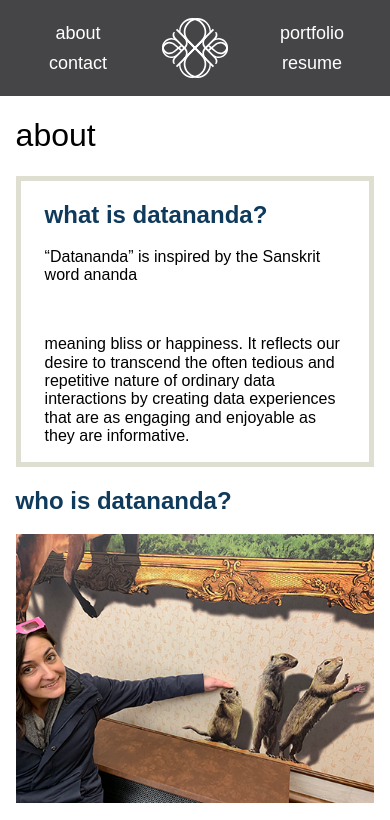
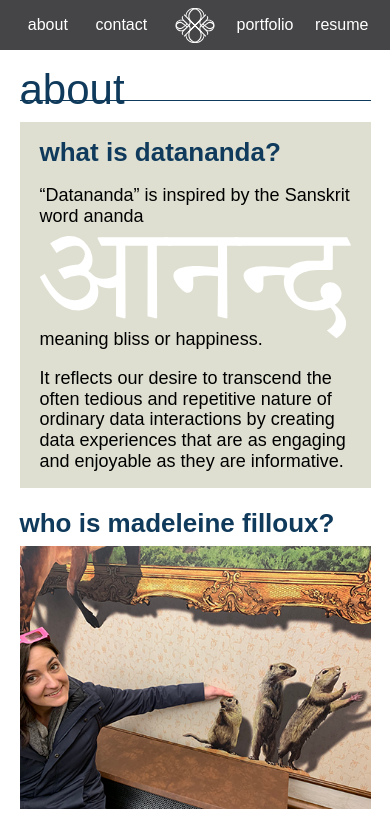
Before and after one commit to datananda/datananda.github.io, a plain HTML site: page about.html in a window 390 px wide. Shown: the top 820 px of the page. Drawn offline with Linux system fonts and the light colour scheme; a web font is replaced by a local one.

Commit message:
clean up about page mobile view styling

```diff
--- a/about.html
+++ b/about.html
@@ -40,7 +40,7 @@
     <main>
         <h1>about</h1>
         <article>
-            <h2>who is datananda?</h2>
+            <h2>who is madeleine filloux?</h2>
             <picture>
                 <!-- <source media="(max-width: 799px)" srcset="elva-480w-close-portrait.jpg">
                 <source media="(min-width: 800px)" srcset="elva-800w.jpg"> -->
@@ -68,22 +68,23 @@
         </article>
         <aside>
             <h2>what is datananda?</h2>
-            <p>“Datananda” is inspired by the Sanskrit word ananda</p>
-            <img src="" alt="">
-            <p>meaning bliss or happiness. It reflects our desire to transcend the often tedious and repetitive nature
+            <p>“Datananda” is inspired by the Sanskrit word ananda
+                <img src="./assets/images/ananda.svg" alt="the sanskrit script for ananda">
+                meaning bliss or happiness.</p>
+            <p>It reflects our desire to transcend the often tedious and repetitive nature
                 of ordinary data interactions by creating data experiences that are as engaging and enjoyable as they
                 are informative.</p>
         </aside>
     </main>
-    <!-- <footer>
+    <footer>
         <a href="mailto:madeleine@datananda.com"><i class="far fa-envelope fa-fw"></i></a>
         <a target="_blank" href="https://github.com/datananda"><i class="fab fa-github fa-fw"></i></a>
         <a target="_blank" href="https://www.linkedin.com/in/datananda/"><i class="fab fa-linkedin-in fa-fw"></i></a>
-        <a target="_blank" href="https://www.pinterest.com/datananda/"><i class="fab fa-pinterest-p fa-fw"></i></a>
+        <!-- <a target="_blank" href="https://www.pinterest.com/datananda/"><i class="fab fa-pinterest-p fa-fw"></i></a>
         <a target="_blank" href="https://medium.com/@datananda"><i class="fab fa-medium-m fa-fw"></i></a>
         <a target="_blank" href="https://www.instagram.com/datananda/"><i class="fab fa-instagram fa-fw"></i></a>
-        <a target="_blank" href="https://www.behance.net/datananda/"><i class="fab fa-behance fa-fw"></i></a>
-    </footer> -->
+        <a target="_blank" href="https://www.behance.net/datananda/"><i class="fab fa-behance fa-fw"></i></a> -->
+    </footer>
     <script> </script>
 </body>
 
--- a/assets/stylesheets/styles.css
+++ b/assets/stylesheets/styles.css
@@ -21,15 +21,16 @@ nav {
 
 nav ul {
     display: flex;
-    flex-flow: column wrap;
+    flex-flow: row wrap;
+    justify-content: space-evenly;
     padding: 0;
-    width: 40%;
+    width: calc((100vw - 2.5em) / 2);
     list-style: none;
-    font-size: 18px;
+    font-size: 1em;
 }
 
 .nav-logo {
-    width: 20%;
+    width: 2.5em;
 }
 
 nav a {
@@ -37,34 +38,38 @@ nav a {
     color: white;
     display: flex;
     align-items: center;
-    justify-content: center;
-}
-
-nav ul a {
-    height: 30px;
 }
 
 nav img {
-    height: 60px;
+    height: 2.1875em;
 }
 
 main {
-    width: 92%;
-    margin-left: 4%;
+    width: 90%;
+    margin-left: 5%;
     display: grid;
     grid-template-areas:
         "h1"
         "aside"
-        "article";
+        "article"
+        "footer";
 }
 
 h1 {
     grid-area: h1;
+    font-weight: 200;
+    color: #0F3A5B;
+    font-size: 2.625em;
+    border-bottom: 1px solid #0F3A5B;
+    line-height: 0.5em;
+    margin-bottom: 0.5em;
 }
 
 h2 {
     font-weight: 600;
     color: #0F3A5B;
+    font-size: 1.625em;
+    margin-bottom: 0.25em;
 }
 
 article {
@@ -73,16 +78,47 @@ article {
 
 aside {
     grid-area: aside;
-    border: 5px solid #DEDFD0;
-    padding: 0 1.5em;
+    background-color: #DEDFD0;
+    padding: 1em 1.25em;
+}
+
+aside h2 {
+    margin: 0;
 }
 
 aside p {
-    font-family: mrs-eaves-roman-all-small-ca,sans-serif;
+    font-family: mrs-eaves-roman-all-small-ca, sans-serif;
+    margin-bottom: 0;
+    font-size: 1.125em;
+}
+
+aside img {
+    margin-top: 0.5em;
+    margin-bottom: -0.75em;
 }
 
 img {
-    max-width: 100%;
+    width: 100%;
+}
+
+footer {
+    grid-area: footer;
+    display: flex;
+    flex-flow: row wrap;
+    background-color: #D5D6D8;
+    justify-content: center;
+}
+
+i.far, i.fas, i.fab {
+    background-color: white;
+    padding: 0.4em 0.3em;
+    border-radius: 50%;
+    font-size: 0.9em;
+    color: #0F3A5B;
+}
+
+footer a {
+    margin: 0.4em;
 }
 
 /* html, body {
```
Also changed, not shown: assets/images/ananda.svg (added).
